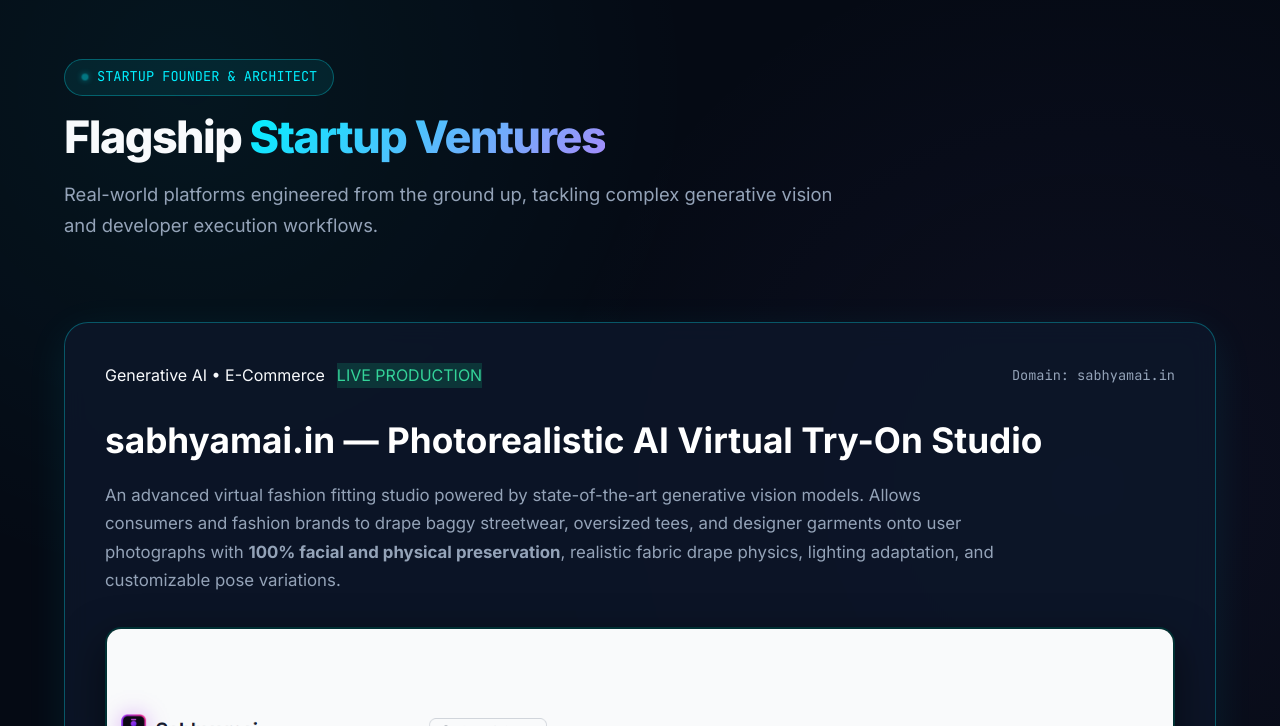
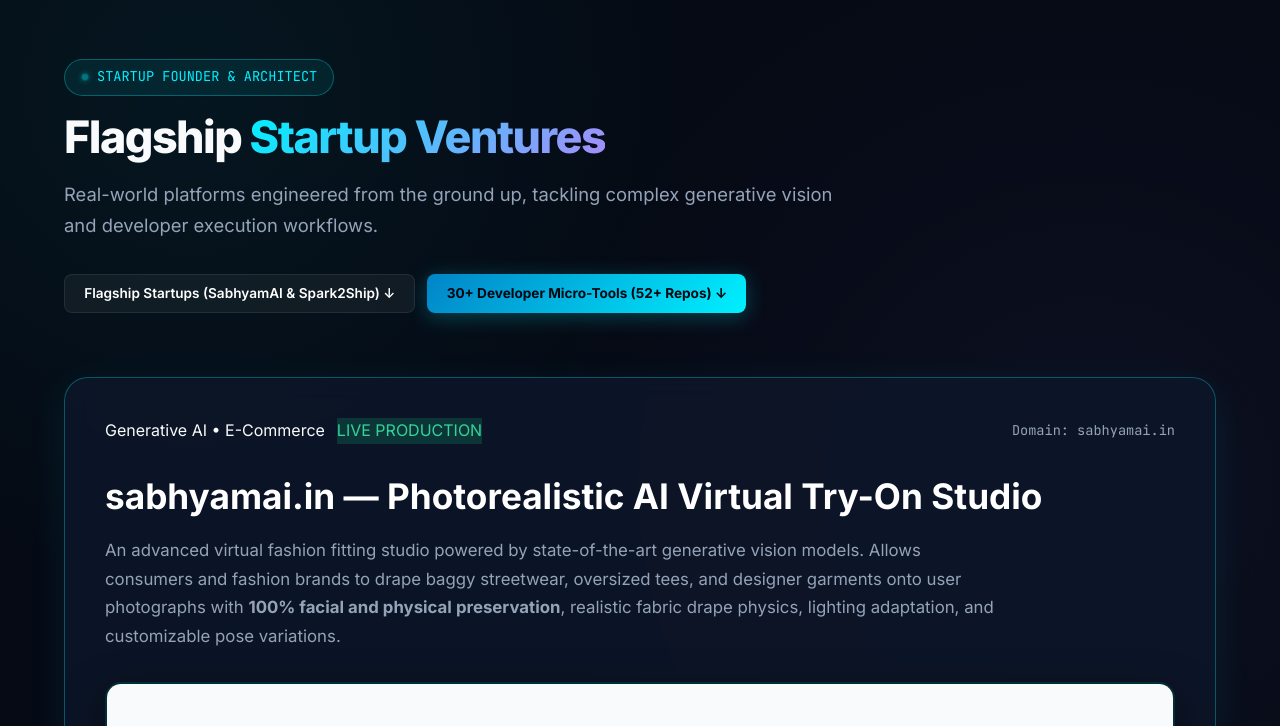
Before and after one commit to sabhyamtrivedycoder/portfolio, a website: page ventures.html in a window 1280 px wide. Shown: the part 74-800 px from the top of the page. Drawn offline with Linux system fonts and the light colour scheme.

Commit message:
feat: enhance ventures.html with quick jump anchors for 30 developer micro-tools

```diff
--- a/ventures.html
+++ b/ventures.html
@@ -45,11 +45,15 @@
       <p class="hero-desc" style="max-width: 800px; font-size: 1.15rem;">
         Real-world platforms engineered from the ground up, tackling complex generative vision and developer execution workflows.
       </p>
+<div style="display: flex; gap: 0.75rem; flex-wrap: wrap; margin-top: 1.5rem; margin-bottom: 1rem;">
+        <a href="#flagship" class="btn-secondary" style="font-size: 0.85rem; padding: 0.5rem 1.2rem; border-radius: 8px; text-decoration: none; display: inline-flex; align-items: center; gap: 0.4rem;">Flagship Startups (SabhyamAI & Spark2Ship) ↓</a>
+        <a href="#microtools" class="btn-primary" style="font-size: 0.85rem; padding: 0.5rem 1.2rem; border-radius: 8px; text-decoration: none; display: inline-flex; align-items: center; gap: 0.4rem;">30+ Developer Micro-Tools (52+ Repos) ↓</a>
+      </div>
     </div>
   </section>
 
   <!-- Venture 1: Sabhyamai.in -->
-  <section class="section" style="padding-top: 1rem;">
+  <section id="flagship" class="section" style="padding-top: 1rem;">
     <div class="container">
       <div class="glass-card" style="padding: 2.5rem; border-radius: 24px; border: 1px solid rgba(0, 240, 255, 0.3); background: rgba(13, 23, 42, 0.85); box-shadow: 0 10px 40px rgba(0, 240, 255, 0.08); margin-bottom: 3.5rem;">
         <div style="display: flex; justify-content: space-between; align-items: center; margin-bottom: 1.5rem; flex-wrap: wrap; gap: 0.5rem;">
@@ -189,7 +193,7 @@
   </section>
 
   <!-- Section 4: Developer Labs & Micro-Tools Ecosystem (52+ Live Repositories) -->
-  <section class="section" style="padding-top: 1rem; padding-bottom: 4rem;">
+  <section id="microtools" class="section" style="padding-top: 1rem; padding-bottom: 4rem;">
     <div class="container">
       <div class="hero-pill" style="margin-bottom: 1rem;">
         <div class="pulse-dot"></div>
```
Also changed, not shown: index.html (+1 -1 lines).
